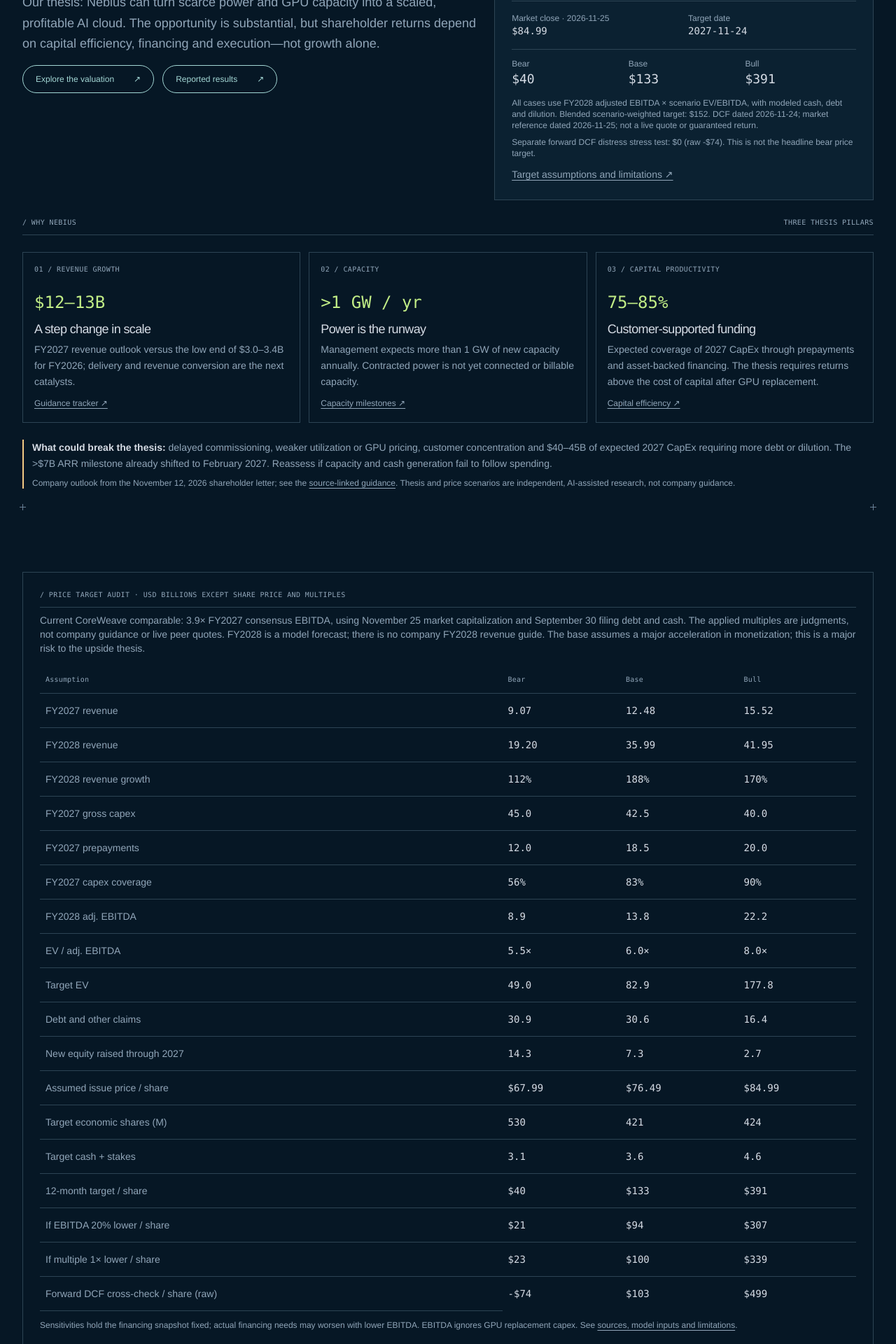
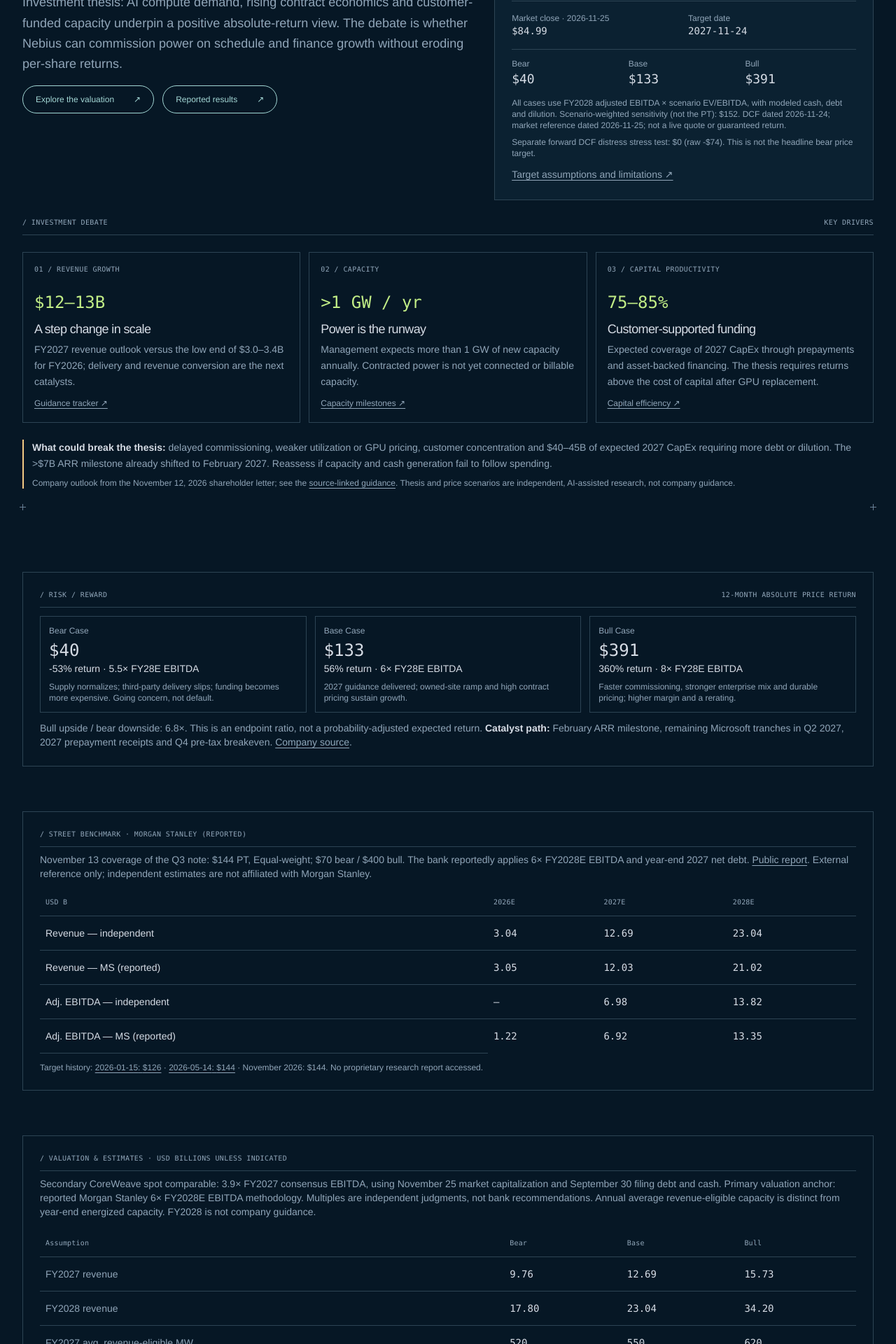
Before and after one commit to dfurry-boilermaker/nbismodel, a Next.js app: page / in a window 1280 px wide. Shown: the part 360-2280 px from the top of the page at 70% size. Built offline with nearby package versions, Linux system fonts and the light colour scheme.

Commit message:
Apply sell-side research framework: app/page.tsx

```diff
--- a/app/page.tsx
+++ b/app/page.tsx
@@ -3,7 +3,7 @@ import { Badge } from "@/components/ui/badge";
 import { DcfModel } from "@/components/dcf-model";
 import { VolModel } from "@/components/vol-model";
 import { centers, feeds, financials, guidance, quotes } from "@/lib/load";
-import { MODEL_VERSION, MARKET_CLOSE, PEER_MULTIPLE, VALUATION_DATE, PRICE_TARGET_DATE, allCases, headlineValue, weightedValue, twelveMonthPriceTarget } from "@/lib/dcf";
+import { MODEL_VERSION, MARKET_CLOSE, PEER_MULTIPLE, STREET_BENCHMARK, VALUATION_DATE, PRICE_TARGET_DATE, allCases, headlineValue, weightedValue, twelveMonthPriceTarget } from "@/lib/dcf";
 import { scoreGuidance, STATUS_TONE, groupGuidance, guidanceStatusLabel } from "@/lib/guidance";
 
 function dollars(value: number): string {
@@ -18,6 +18,8 @@ export default function HomePage() {
   const baseTarget = targets[1];
   const targetReturn = (baseTarget.target / MARKET_CLOSE.value - 1) * 100;
   const weightedTarget = targets.reduce((sum, scenario) => sum + scenario.weight * scenario.target, 0);
+  const upside = targets[2].target / MARKET_CLOSE.value - 1;
+  const downside = 1 - targets[0].target / MARKET_CLOSE.value;
   const scored = groupGuidance(guidance.items, guidance.asOf).flatMap(group => group.items.map((item) => ({ item, score: scoreGuidance(item, guidance.asOf) })));
   return (
     <div className="home">
@@ -27,15 +29,15 @@ export default function HomePage() {
         <div className="eyebrow mb-0">/ NBIS · Independent investment research</div>
         <div className="grid min-w-0 items-start gap-6 lg:grid-cols-[minmax(0,1.2fr)_minmax(0,1fr)]">
           <div className="min-w-0 space-y-4">
-            <h1 id="overview-title">AI infrastructure at scale.</h1>
-            <p className="text-lg leading-relaxed text-muted">Our thesis: Nebius can turn scarce power and GPU capacity into a scaled, profitable AI cloud. The opportunity is substantial, but shareholder returns depend on capital efficiency, financing and execution—not growth alone.</p>
+            <h1 id="overview-title">Demand is not the constraint; delivery is.</h1>
+            <p className="text-lg leading-relaxed text-muted">Investment thesis: AI compute demand, rising contract economics and customer-funded capacity underpin a positive absolute-return view. The debate is whether Nebius can commission power on schedule and finance growth without eroding per-share returns.</p>
             <div className="hero-actions">
               <Link className="pill-link" href="/models">Explore the valuation <span aria-hidden="true">↗</span></Link>
               <Link className="pill-link" href="/financials">Reported results <span aria-hidden="true">↗</span></Link>
             </div>
           </div>
           <article className="min-w-0 border border-line bg-panel p-4 sm:p-6">
-            <div className="section-label"><span>/ 12-month price target</span><span>Base case</span></div>
+            <div className="section-label"><span>/ 12-month price target</span><span>Base case · Positive view</span></div>
             <div className="mt-4 break-words font-mono text-5xl tracking-tight text-foreground sm:text-6xl">{dollars(baseTarget.target)}</div>
             <p className={`mt-2 font-mono text-lg ${targetReturn >= 0 ? "text-good" : "text-bad"}`}>{targetReturn >= 0 ? "+" : ""}{targetReturn.toFixed(1)}% implied price change</p>
             <dl className="mt-4 grid grid-cols-2 gap-3 border-t border-line pt-4 text-sm">
@@ -45,12 +47,12 @@ export default function HomePage() {
             <div className="mt-4 grid grid-cols-3 gap-2 border-t border-line pt-3">
               {targets.map(scenario => <div key={scenario.name} className="min-w-0"><div className="text-xs capitalize text-muted">{scenario.name}</div><div className="break-words font-mono text-lg">{dollars(scenario.target)}</div></div>)}
             </div>
-            <p className="mt-3 text-xs text-muted">All cases use FY2028 adjusted EBITDA × scenario EV/EBITDA, with modeled cash, debt and dilution. Blended scenario-weighted target: {dollars(weightedTarget)}. DCF dated {VALUATION_DATE}; market reference dated {MARKET_CLOSE.asOf}; not a live quote or guaranteed return.</p>
+            <p className="mt-3 text-xs text-muted">All cases use FY2028 adjusted EBITDA × scenario EV/EBITDA, with modeled cash, debt and dilution. Scenario-weighted sensitivity (not the PT): {dollars(weightedTarget)}. DCF dated {VALUATION_DATE}; market reference dated {MARKET_CLOSE.asOf}; not a live quote or guaranteed return.</p>
             <p className="mt-2 text-xs text-muted">Separate forward DCF distress stress test: {dollars(Math.max(0, targets[0].dcfRaw))} (raw {dollars(targets[0].dcfRaw)}). This is not the headline bear price target.</p>
             <Link href="/methodology#price-target" className="mt-3 inline-block text-sm underline text-muted">Target assumptions and limitations ↗</Link>
           </article>
         </div>
-        <div className="section-label"><span>/ Why Nebius</span><span>Three thesis pillars</span></div>
+        <div className="section-label"><span>/ Investment debate</span><span>Key drivers</span></div>
         <div className="grid min-w-0 gap-3 md:grid-cols-3">
           <article className="min-w-0 border border-line p-4">
             <div className="eyebrow mb-2">01 / Revenue growth</div>
@@ -80,19 +82,44 @@ export default function HomePage() {
         </div>
       </section>
 
+      <section className="min-w-0 border border-line p-4 sm:p-6" aria-label="Risk reward">
+        <div className="section-label"><span>/ Risk / reward</span><span>12-month absolute price return</span></div>
+        <div className="mt-3 grid gap-3 md:grid-cols-3">
+          {targets.map(t => <article key={t.name} className="min-w-0 border border-line p-3"><div className="text-xs capitalize text-muted">{t.name} case</div><div className="mt-1 font-mono text-2xl">{dollars(t.target)}</div><p className="text-sm">{((t.target / MARKET_CLOSE.value - 1) * 100).toFixed(0)}% return · {t.multiple}× FY28E EBITDA</p><p className="mt-2 text-xs text-muted">{t.name === "bear" ? "Supply normalizes; third-party delivery slips; funding becomes more expensive. Going concern, not default." : t.name === "base" ? "2027 guidance delivered; owned-site ramp and high contract pricing sustain growth." : "Faster commissioning, stronger enterprise mix and durable pricing; higher margin and a rerating."}</p></article>)}
+        </div>
+        <p className="mt-3 text-sm text-muted">Bull upside / bear downside: {downside > 0 ? (upside / downside).toFixed(1) + "×" : "not applicable"}. This is an endpoint ratio, not a probability-adjusted expected return. <strong className="text-foreground">Catalyst path:</strong> February ARR milestone, remaining Microsoft tranches in Q2 2027, 2027 prepayment receipts and Q4 pre-tax breakeven. <a href="https://www.sec.gov/Archives/edgar/data/1513845/000110465926126008/tm2629571d1_ex99-2.htm" className="underline">Company source</a>.</p>
+      </section>
+      <section className="min-w-0 border border-line p-4 sm:p-6" aria-label="External research benchmark">
+        <div className="section-label">/ Street benchmark · Morgan Stanley (reported)</div>
+        <p className="mt-2 text-sm text-muted">November 13 coverage of the Q3 note: {dollars(STREET_BENCHMARK.target)} PT, {STREET_BENCHMARK.rating}; {dollars(STREET_BENCHMARK.bear)} bear / {dollars(STREET_BENCHMARK.bull)} bull. The bank reportedly applies 6× FY2028E EBITDA and year-end 2027 net debt. <a href={STREET_BENCHMARK.source} className="underline">Public report</a>. External reference only; independent estimates are not affiliated with Morgan Stanley.</p>
+        <div className="mt-3 overflow-x-auto"><table className="w-full min-w-[450px] text-sm"><thead><tr>{["USD B", "2026E", "2027E", "2028E"].map(v=><th key={v} className="p-2 text-left">{v}</th>)}</tr></thead><tbody>{[
+          ["Revenue — independent", ...[baseTarget.fy2026,baseTarget.fy2027,baseTarget.fy2028].map(x=>(x/1000).toFixed(2))],
+          ["Revenue — MS (reported)", ...STREET_BENCHMARK.revenue.map(x=>(x/1000).toFixed(2))],
+          ["Adj. EBITDA — independent", ...["—", (baseTarget.ebitda27/1000).toFixed(2),(baseTarget.nextYearEbitda/1000).toFixed(2)]],
+          ["Adj. EBITDA — MS (reported)", ...STREET_BENCHMARK.ebitda.map(x=>(x/1000).toFixed(2))],
+        ].map(([label,...vs])=><tr key={label} className="border-t border-line"><th className="p-2 text-left font-normal" scope="row">{label}</th>{vs.map((v,i)=><td key={i} className="p-2 font-mono">{v}</td>)}</tr>)}</tbody></table></div>
+        <p className="mt-3 text-xs text-muted">Target history: {STREET_BENCHMARK.prior.map((p,i)=><span key={p.date}>{i>0?" · ":""}<a className="underline" href={p.source}>{p.date}: {dollars(p.target)}</a></span>)} · November 2026: {dollars(STREET_BENCHMARK.target)}. No proprietary research report accessed.</p>
+      </section>
+
       <section className="min-w-0 border border-line p-4 sm:p-6" aria-label="Price target assumptions">
-        <div className="section-label">/ Price target audit · USD billions except share price and multiples</div>
-        <p className="mt-2 text-sm text-muted">Current CoreWeave comparable: {PEER_MULTIPLE.toFixed(1)}× FY2027 consensus EBITDA, using November 25 market capitalization and September 30 filing debt and cash. The applied multiples are judgments, not company guidance or live peer quotes. FY2028 is a model forecast; there is no company FY2028 revenue guide. The base assumes a major acceleration in monetization; this is a major risk to the upside thesis.</p>
+        <div className="section-label">/ Valuation & estimates · USD billions unless indicated</div>
+        <p className="mt-2 text-sm text-muted">Secondary CoreWeave spot comparable: {PEER_MULTIPLE.toFixed(1)}× FY2027 consensus EBITDA, using November 25 market capitalization and September 30 filing debt and cash. Primary valuation anchor: reported Morgan Stanley 6× FY2028E EBITDA methodology. Multiples are independent judgments, not bank recommendations. Annual average revenue-eligible capacity is distinct from year-end energized capacity. FY2028 is not company guidance.</p>
         <div className="mt-4 overflow-x-auto">
           <table className="w-full min-w-[560px] text-left text-sm">
             <thead><tr>{["Assumption", "Bear", "Base", "Bull"].map(x => <th key={x} className="p-2">{x}</th>)}</tr></thead>
             <tbody>{[
-              ["FY2027 revenue", ...cases.map(x => (x.fy2027 / 1000).toFixed(2))],
-              ["FY2028 revenue", ...cases.map(x => (x.fy2028 / 1000).toFixed(2))],
-              ["FY2028 revenue growth", ...cases.map(x => ((x.fy2028 / x.fy2027 - 1) * 100).toFixed(0) + "%")],
-              ["FY2027 gross capex", ...cases.map(x => (x.inputs.capex2027 / 1000).toFixed(1))],
-              ["FY2027 prepayments", ...cases.map(x => (x.inputs.prepay_2027 / 1000).toFixed(1))],
-              ["FY2027 capex coverage", ...cases.map(x => ((x.inputs.prepay_2027 + x.inputs.abf_share * x.rows[1].capexNet) / x.inputs.capex2027 * 100).toFixed(0) + "%")],
+              ["FY2027 revenue", ...targets.map(x => (x.fy2027 / 1000).toFixed(2))],
+              ["FY2028 revenue", ...targets.map(x => (x.fy2028 / 1000).toFixed(2))],
+              ["FY2027 avg. revenue-eligible MW", ...targets.map(x=>String(x.mw27))],
+              ["FY2028 avg. revenue-eligible MW", ...targets.map(x=>String(x.mw28))],
+              ["Utilization assumption", ...targets.map(x=>(x.utilization*100).toFixed(0)+"%")],
+              ["Annual revenue per MW at full use ($M)", ...targets.map(x=>x.yieldPerMw.toFixed(1))],
+              ["FY2027 adj. EBITDA margin", ...targets.map(x=>(x.margin27*100).toFixed(0)+"%")],
+              ["FY2028 adj. EBITDA margin", ...targets.map(x=>(x.margin28*100).toFixed(0)+"%")],
+              ["FY2028 revenue growth", ...targets.map(x => ((x.fy2028 / x.fy2027 - 1) * 100).toFixed(0) + "%")],
+              ["FY2027 gross capex", ...targets.map(x => (x.capex27 / 1000).toFixed(1))],
+              ["FY2027 prepayments", ...targets.map(x => (x.prepay / 1000).toFixed(1))],
+              ["FY2027 capex coverage", ...targets.map(x => (x.fundingCoverage * 100).toFixed(0) + "%")],
               ["FY2028 adj. EBITDA", ...targets.map(x => (x.nextYearEbitda / 1000).toFixed(1))],
               ["EV / adj. EBITDA", ...targets.map(x => x.multiple.toFixed(1) + "×")],
               ["Target EV", ...targets.map(x => (x.targetEv / 1000).toFixed(1))],
@@ -104,7 +131,7 @@ export default function HomePage() {
               ["12-month target / share", ...targets.map(x => dollars(x.target))],
               ["If EBITDA 20% lower / share", ...targets.map(x => dollars(x.lowerEbitdaTarget))],
               ["If multiple 1× lower / share", ...targets.map(x => dollars(x.lowerMultipleTarget))],
-              ["Forward DCF cross-check / share (raw)", ...targets.map(x => dollars(x.dcfRaw))],
+              ["Separate DCF scenario / share (raw)", ...targets.map(x => dollars(x.dcfRaw))],
             ].map(([label, ...values]) => <tr key={label} className="border-t border-line"><th scope="row" className="p-2 font-normal text-muted">{label}</th>{values.map((v,i) => <td key={i} className="p-2 font-mono">{v}</td>)}</tr>)}</tbody>
           </table>
         </div>
```
